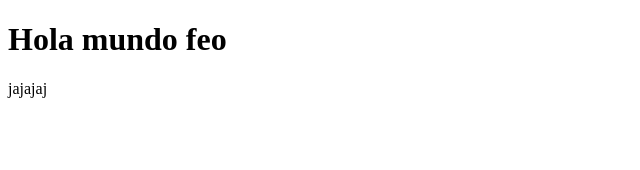
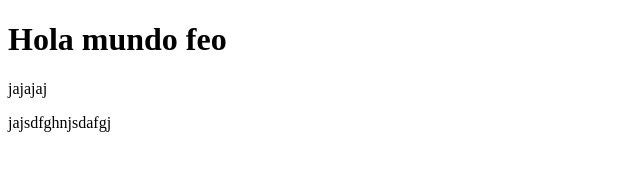
Before and after one commit to maiikii666/clase4ciclo3, a plain HTML site: page index.html in a window 1280 px wide. Shown: the whole page, without its empty margins (0-640 px from the left). Drawn offline with Linux system fonts and the light colour scheme.

Commit message:
segundocomit

```diff
--- a/index.html
+++ b/index.html
@@ -9,5 +9,6 @@
 <body>
     <h1>Hola mundo feo</h1>
     <p>jajajaj</p>
+    <p>jajsdfghnjsdafgj</p>
 </body>
 </html>
```
